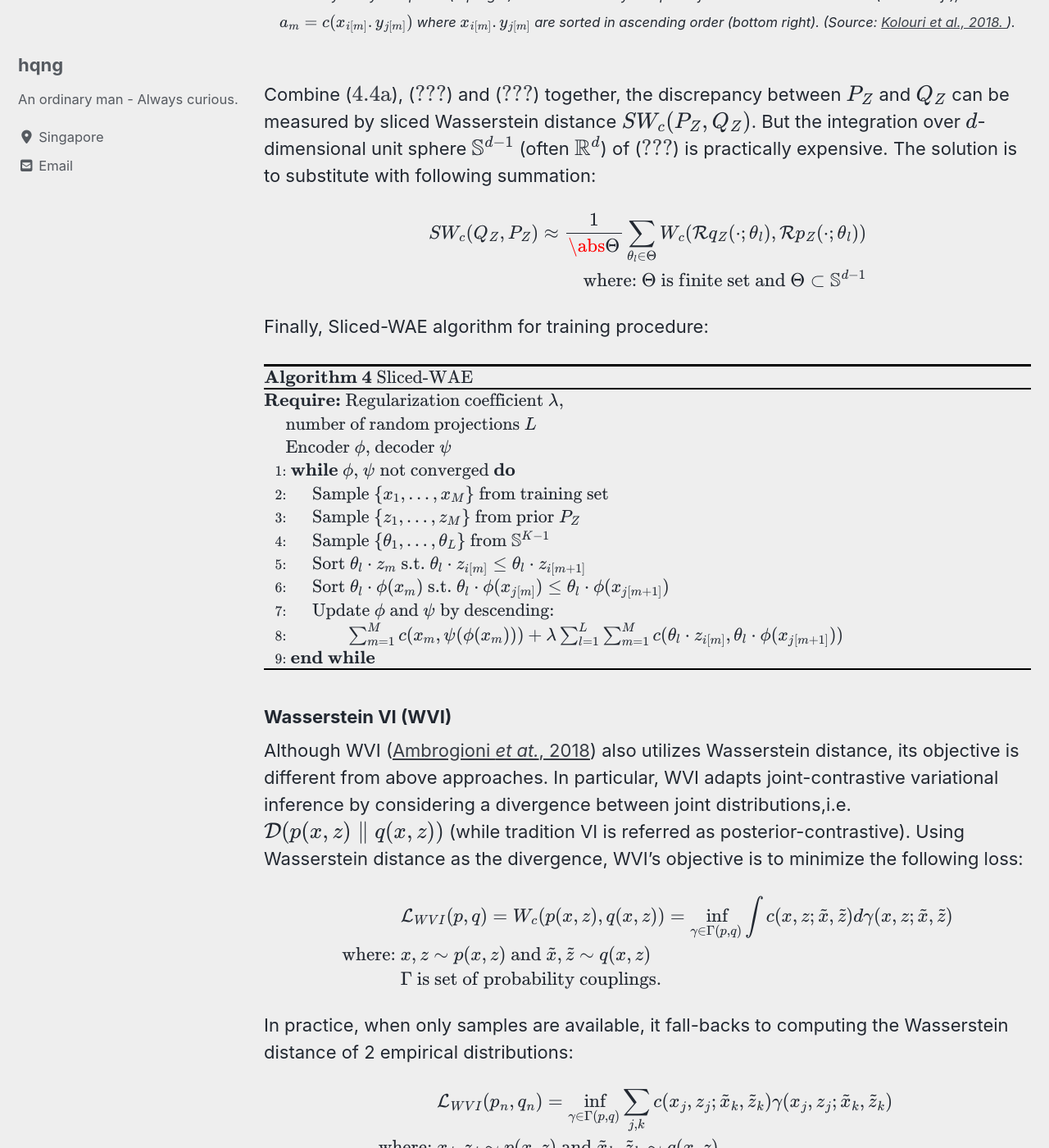
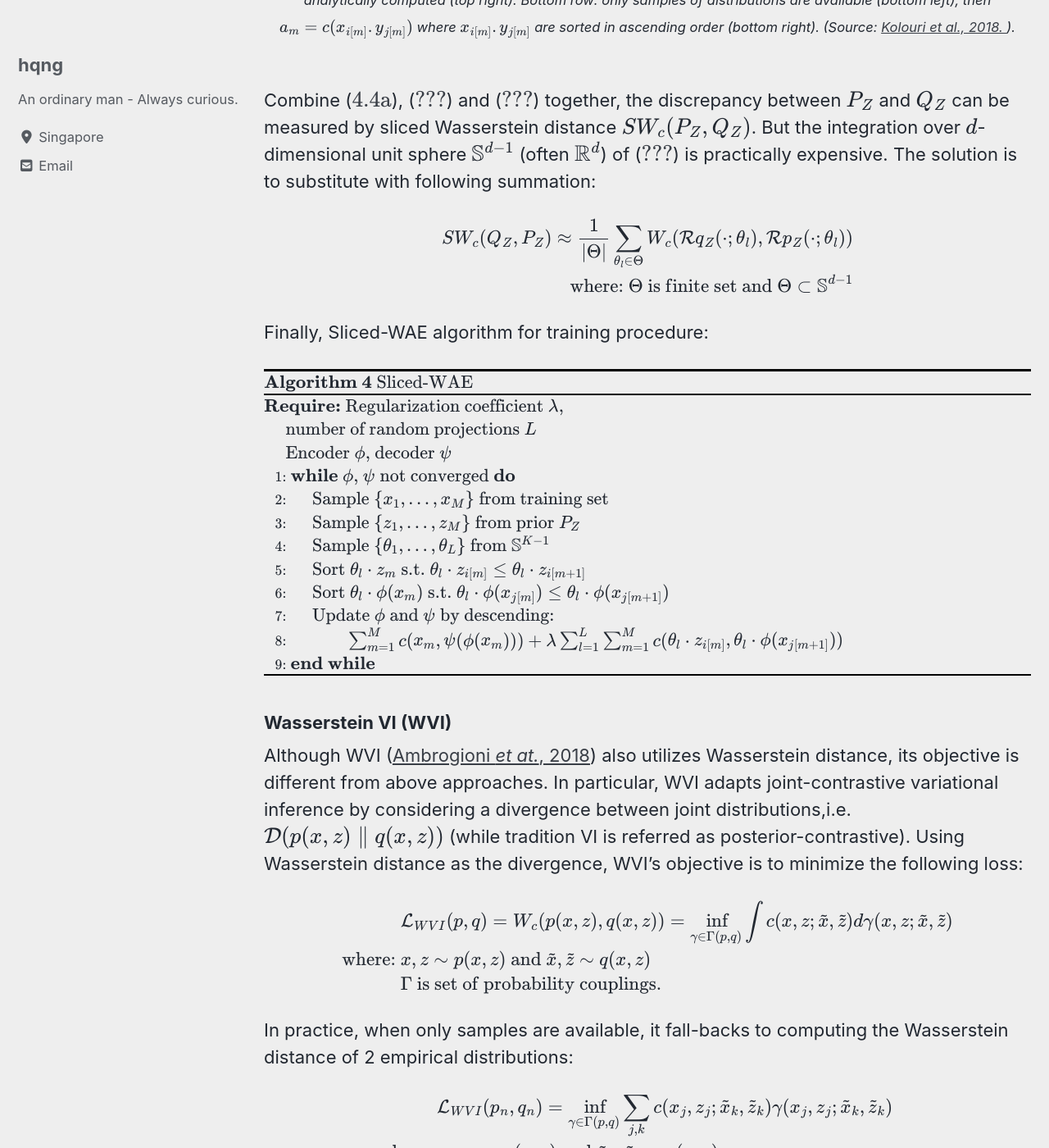
Before and after one commit to hqng/hqng.github.io, a Jekyll site: the page built from _posts/2019-09-20-OTandInference-p4.md, in a window 1280 px wide and 1400 px high, scrolled down 8657 px. Shown: the whole window at 82% size. Built offline with Jekyll 4.4.1, drawn with Linux system fonts in a browser that asks for light colours; cached includes are drawn as plain includes; nearby versions of some CDN libraries; formulas are drawn with MathJax 3; some of the changed text lies outside the part shown.

```diff
--- a/_posts/2019-09-20-OTandInference-p4.md
+++ b/_posts/2019-09-20-OTandInference-p4.md
@@ -167,20 +167,20 @@ $$ \small
 \end{align*}
 $$
 {% endraw %}
-*If $G(Z\|X) $ is stochastic, the result holds with $\gamma = \sup_{\mathcal{P} \neq \mathcal{Q}} \frac{ W_p (G(X\|Z)\_{\\#} \mathcal{P}, W_p (G(X\|Z)\_{\\#} \mathcal{Q})} {W_p(\mathcal{P}, \mathcal{Q})}$ *
+<i> If $G(Z\|X) $ is stochastic, the result holds with $\gamma = \sup_{\mathcal{P} \neq \mathcal{Q}} \frac{ W_p (G(X\|Z)\_{\\#} \mathcal{P}, W_p (G(X\|Z)\_{\\#} \mathcal{Q})} {W_p(\mathcal{P}, \mathcal{Q})}$ </i>
 
 <a name="thrm4.3"></a> **Theorem 4.3**: *Let $P_X$ is not anatomic and $G(X|Z)$ is deterministic. Then for every continuous cost c:*
 <br>
 {% raw %}
 $$ \small
 \begin{align*}
-	W_c(P_X, P_G) = \inf_{Q(Z | X) \text{ dertministic: } Q_Z=P_Z} \E_{X \sim P_X} \E_{Z \sim Q(Z|X)} c(X, G(Z))
+	W_c(P_X, P_G) = \inf_{Q(Z | X) \text{ dertministic: } Q_Z=P_Z} \mathbb{E}{X \sim P_X} \mathbb{E}{Z \sim Q(Z|X)} c(X, G(Z))
 \end{align*}
 $$
 {% endraw %}
-* Using the cost $c(x,y) = \norm{x - y}_2^p $, the equation holds with $W_p^p(P_X,P_G)$ in place of $W_c(P_X,P_G)$ *
+<i> Using the cost $c(x,y) = {\lVert}{x - y}{\rVert}_2^p $, the equation holds with $W_p^p(P_X,P_G)$ in place of $W_c(P_X,P_G)$ </i>
 
-<a name="thrm4.4"></a> **Theorem 4.4**: *Suppose perfect reconstruction, that is, $P_X = (G \circ Q)_{\\#}P_X $. Then:*
+<a name="thrm4.4"></a> **Theorem 4.4**: <i>Suppose perfect reconstruction, that is, $P_X = (G \circ Q)_{\\#}P_X $. Then:</i>
 <br>
 {% raw %}
 $$ \small
@@ -266,7 +266,7 @@ $$ \small
 $$
 {% endraw %}
 
-When $c = \norm{x-y}_2^2$, we are allowed to approximate $W_2$ by $SW_2$ because of following inequalities:
+When $c = {\lVert}{x-y}{\rVert}_2^2$, we are allowed to approximate $W_2$ by $SW_2$ because of following inequalities:
 <br>
 {% raw %}
 $$ \small
@@ -305,7 +305,7 @@ Combine ($\ref{eq4.4a}$), ($\ref{eq4.6}$) and ($\ref{eq4.7}$) together, the disc
 {% raw %}
 $$ \small
 \begin{align}
-	SW_c(Q_Z, P_Z) \approx \frac{1}{\abs{\Theta}} \sum_{\theta_l \in \Theta} W_c(\mathcal{R}q_Z(\cdot;\theta_l), \mathcal{R}p_Z(\cdot;\theta_l)) \label{eq4.8} \\
+	SW_c(Q_Z, P_Z) \approx \frac{1}{{\lvert}{\Theta}{\rvert}} \sum_{\theta_l \in \Theta} W_c(\mathcal{R}q_Z(\cdot;\theta_l), \mathcal{R}p_Z(\cdot;\theta_l)) \label{eq4.8} \\
 	\text{where: } \Theta \text{ is finite set and } \Theta \subset \mathbb{S}^{d-1} \nonumber
 \end{align}
 $$
```
Also changed, not shown: other parts of _posts/2019-09-20-OTandInference-p4.md (+3 -3 lines).
